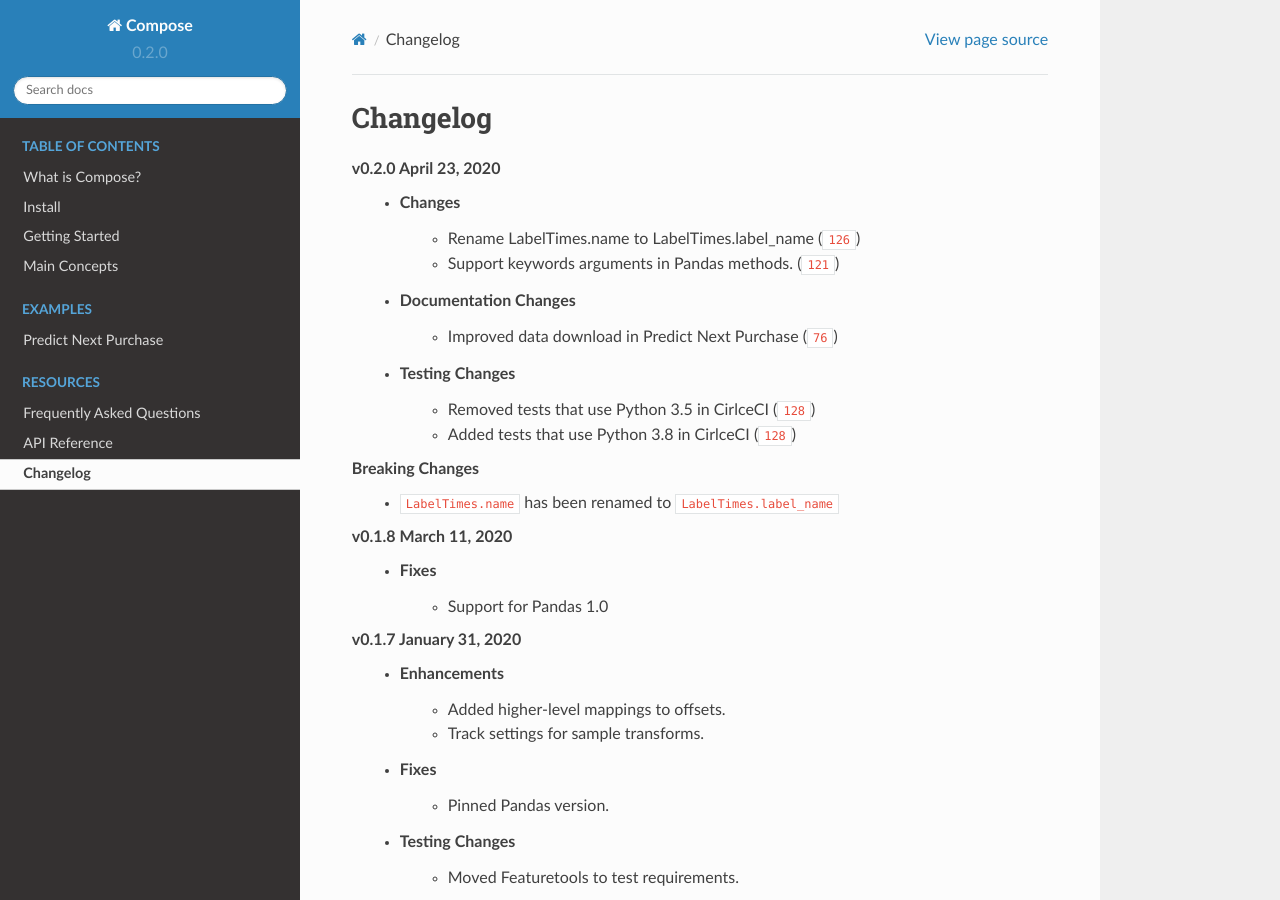
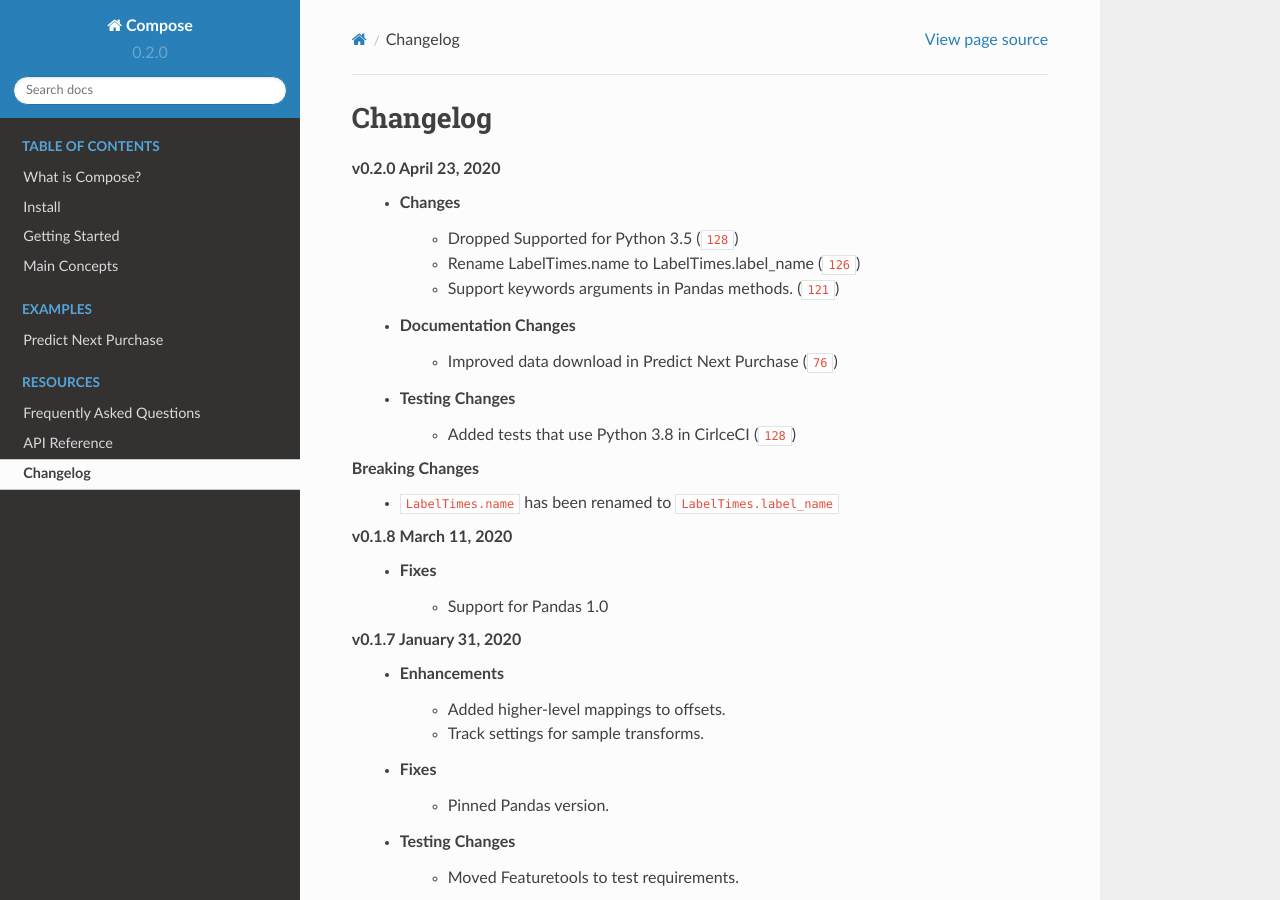
Before and after one commit to alteryx/compose, a Sphinx documentation site: the page built from docs/source/changelog.rst, in a window 1280 px wide and 900 px high. Built offline with Sphinx 7.4.7 and the Read the Docs theme 2.0.0, drawn with Linux system fonts in a browser that asks for light colours; comment, search, counter and statistics services are not loaded; cross-references to code outside the pages are shown as plain code.

Commit message:
update changelog

```diff
--- a/docs/source/changelog.rst
+++ b/docs/source/changelog.rst
@@ -4,12 +4,12 @@ Changelog
 
 **v0.2.0** April 23, 2020
     * Changes
+        * Dropped Supported for Python 3.5 (:pr:`128`)
         * Rename LabelTimes.name to LabelTimes.label_name (:pr:`126`)
         * Support keywords arguments in Pandas methods. (:pr:`121`)
     * Documentation Changes
         * Improved data download in Predict Next Purchase (:pr:`76`)
     * Testing Changes
-        * Removed tests that use Python 3.5 in CirlceCI (:pr:`128`)
         * Added tests that use Python 3.8 in CirlceCI (:pr:`128`)
 
 **Breaking Changes**
```
